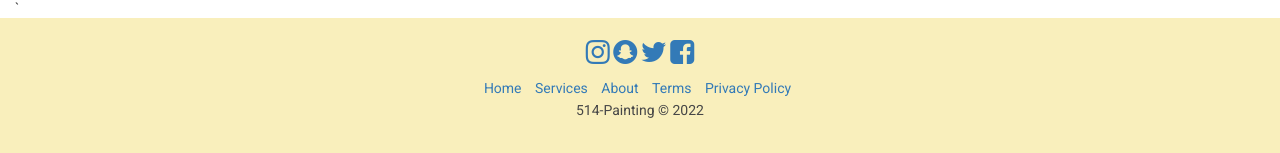
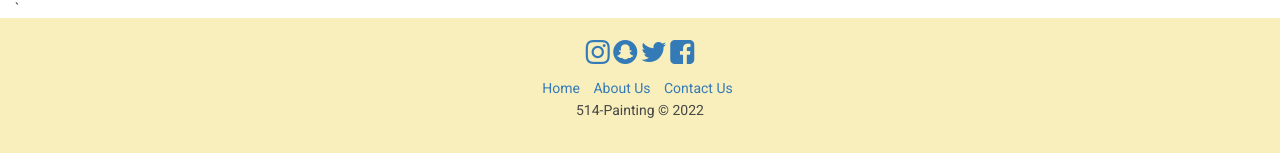
Before and after one commit to TheodoreTsimiklis/SysDev-Team-Project, a PHP site: page /System-Dev/ in a window 1280 px wide. Shown: the part 1476-1629 px from the top of the page. Run offline with PHP 8.4, Linux system fonts and the light colour scheme; data that the repository does not hold is empty; some web fonts are replaced.

Commit message:
update footer

```diff
--- a/code/System-Dev/app/views/includes/footer.php
+++ b/code/System-Dev/app/views/includes/footer.php
@@ -8,11 +8,31 @@
 
     </div>
     <ul class="list-inline">
-        <li class="list-inline-item"><a href="#">Home</a></li>
-        <li class="list-inline-item"><a href="#">Services</a></li>
-        <li class="list-inline-item"><a href="#">About</a></li>
-        <li class="list-inline-item"><a href="#">Terms</a></li>
-        <li class="list-inline-item"><a href="#">Privacy Policy</a></li>
+        <?php
+
+
+        if (isLoggedIn()) {
+            echo '
+            <li class="list-inline-item"><a href="/System-Dev/Home">Home</a></li>
+            <li class="list-inline-item"><a href="/System-Dev/AboutUs">About Us</a></li>
+            <li class="list-inline-item"><a href="/System-Dev/Contact">Contact Us</a></li>
+                ';
+        } else if (adminLogin()) {
+            echo '
+            <li class="list-inline-item"><a href="/System-Dev/Reply">Question</a></li>
+
+            <li class="list-inline-item"><a href="/System-Dev/Service/getServices" >Service</a></li>
+                ';
+        } else {
+            echo '
+            <li class="list-inline-item"><a href="/System-Dev/Home" >Home</a></li>
+            <li class="list-inline-item"><a href="/System-Dev/AboutUs" >About Us</a></li>
+            <li class="list-inline-item"><a href="/System-Dev/People/SignIn" >Contact Us</a></li>
+           ';
+        }
+        ?>
+
+
     </ul>
     <p class="copyright" style="color: #474747; padding-bottom: 30px;">514-Painting © 2022</p>
 </footer>
```
